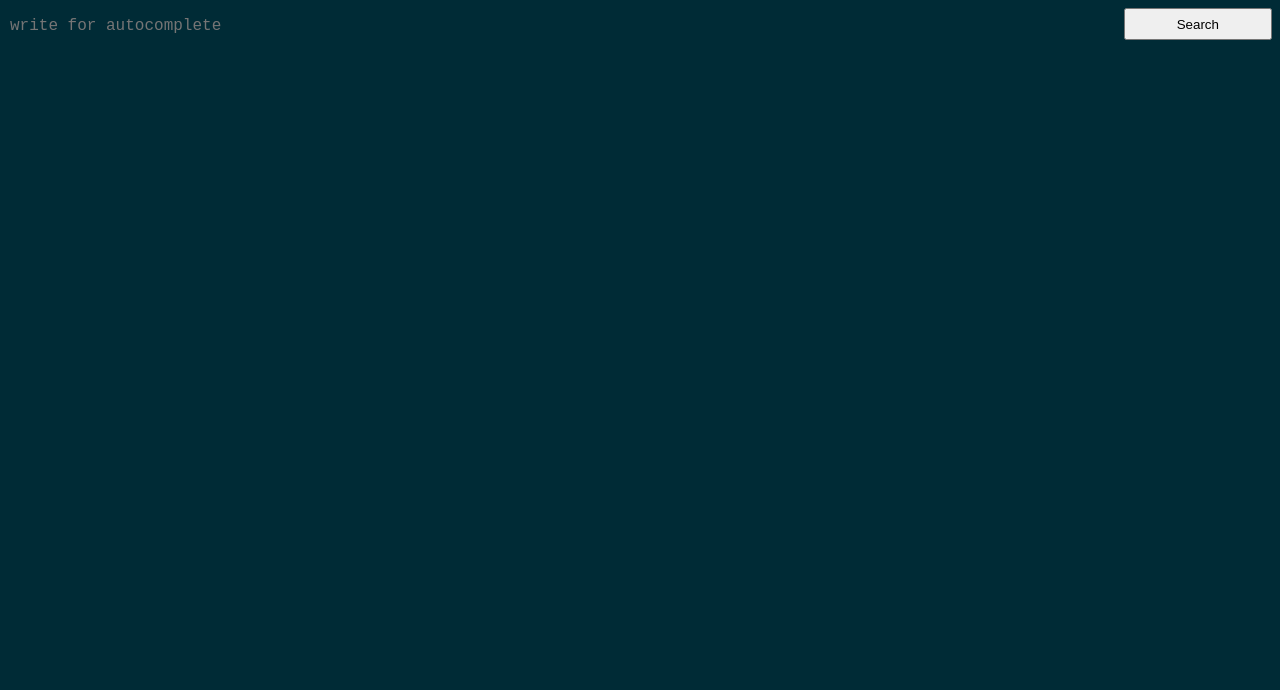
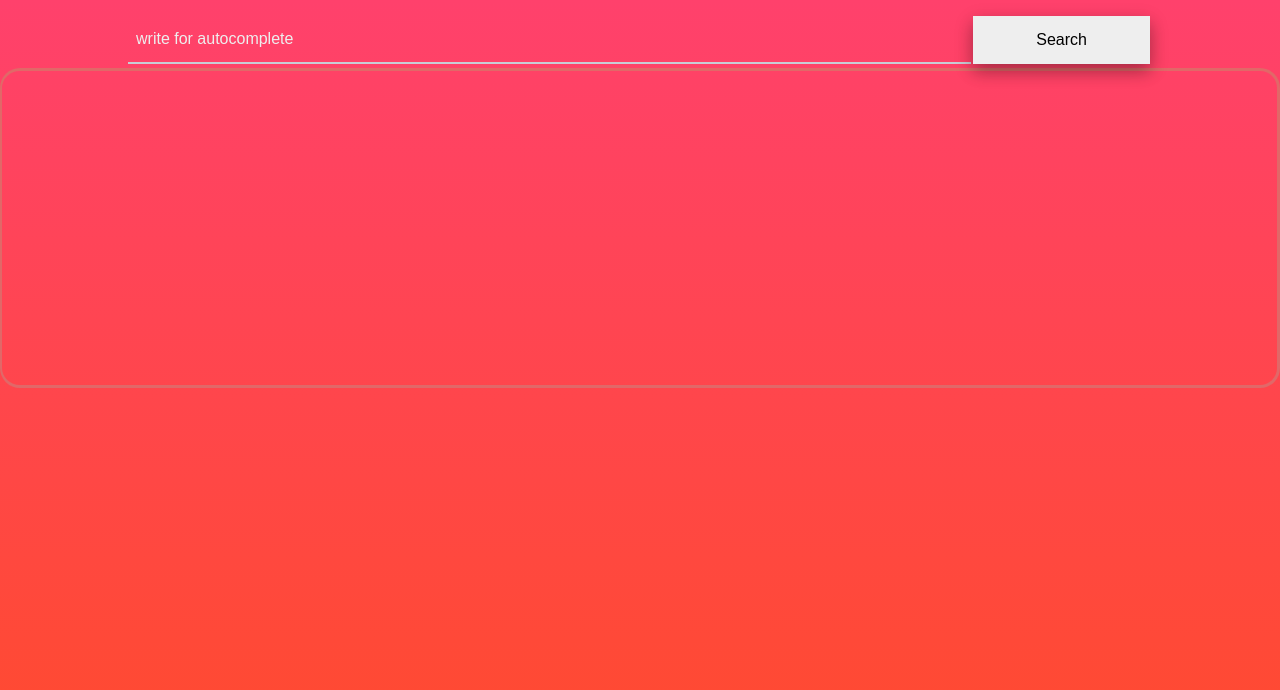
Before and after one commit to GSG-G7/autocomplete-movie, a website: page public/index.html in a window 1280 px wide. Drawn offline with Linux system fonts and the light colour scheme.

Commit message:
Fix bug that request the server two times in case of error occured relates #40

```diff
--- a/public/css/style.css
+++ b/public/css/style.css
@@ -1,32 +1,91 @@
+*{
+  margin: 0;
+  padding: 0;
+  box-sizing: border-box;
+}
+html{
+  height: 100%;
+}
+body {
+  width: 100%;
+  height: 100%;
+  background: no-repeat;
+  background-image: linear-gradient(#FF416C, #FF4B2B);
 
-
-body {
-  background: #002b36;
-  font-family: 'Roboto Mono', monospace;
 }
 
 .search-section{
   display: flex;
   justify-content: center;
-  flex-direction: row;
-  height: 2rem;
+  flex-direction: column;
+  margin: auto;
+  padding:0 10%;
 }
 .search-input{
-  flex-grow: 10;
   color: #fff;
-  padding-top: 5px;
+  padding: 0.5rem;
+  height: 3rem;
   border: none;
   font-size: 1em;
   font-weight: 200;
   background: none;
-  opacity: 1;
-  font-family: 'Roboto Mono', monospace;
+  border-bottom: 2px solid #C8CCD4;
   transition: all 0.5s ease;
 }
+::placeholder{
+  color: #eee;
+}
 .search-btn{
-  flex-grow: 1;
-
+  height: 3rem;
+  margin-top: 1rem;
+  background-color: #eee; /* Green */
+  border: none;
+  color: black;
+  padding: 15px 32px;
+  text-align: center;
+  text-decoration: none;
+  display: inline-block;
+  font-size: 16px;
+  margin: 4px 2px;
+  cursor: pointer;
+  -webkit-transition-duration: 0.4s; /* Safari */
+  transition-duration: 0.4s;
+  box-shadow: 0 8px 16px 0 rgba(0,0,0,0.2), 0 6px 20px 0 rgba(0,0,0,0.19);
+}
+.search-btn:hover {
+  box-shadow: 0 12px 16px 0 rgba(0,0,0,0.24),0 17px 50px 0 rgba(0,0,0,0.19);
 }
 .search-input::-webkit-calendar-picker-indicator {
   display: none;
 }
+
+@media (min-width: 768px) {
+  .search-section {
+      flex-direction: row;
+  }
+  .search-input{
+    flex-grow: 10;
+    margin-top: 1rem;
+  }
+  .search-btn{
+    flex-grow: 1;
+    margin-top: 1rem;
+  }
+}
+/****************************/
+.result-section .result-movie {
+  width: 100%;
+  background-color:none;
+  padding: 1%;
+  min-height: 40vh;
+  border-radius: 20px;
+  border-left: 2px;
+  border-color: #e16868;
+  border-style: solid;
+  /* margin:0 10%; */
+}
+
+
+.option{
+  background: #FF416C
+}
--- a/src/handlers/getMovieDetailsHandler.js
+++ b/src/handlers/getMovieDetailsHandler.js
@@ -8,8 +8,9 @@ module.exports = (req, res) => {
     if (err) {
       res.writeHead(404, getMime('html'));
       res.end('<h1>Not Found 404<h1>');
+    } else {
+      res.writeHead(response.statusCode, getMime('json'));
+      res.end(body);
     }
-    res.writeHead(response.statusCode, getMime('json'));
-    res.end(body);
   });
 };
```
